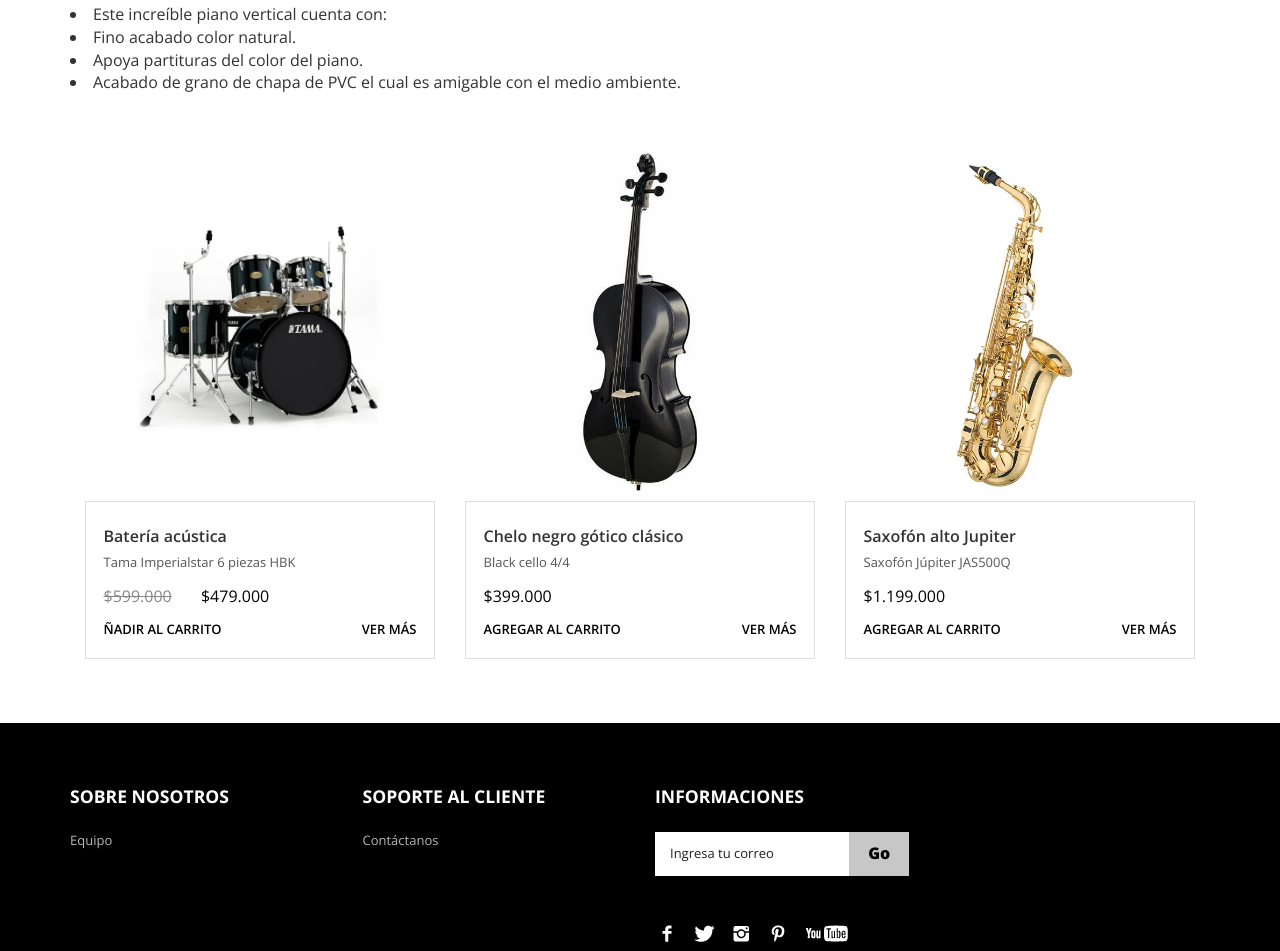
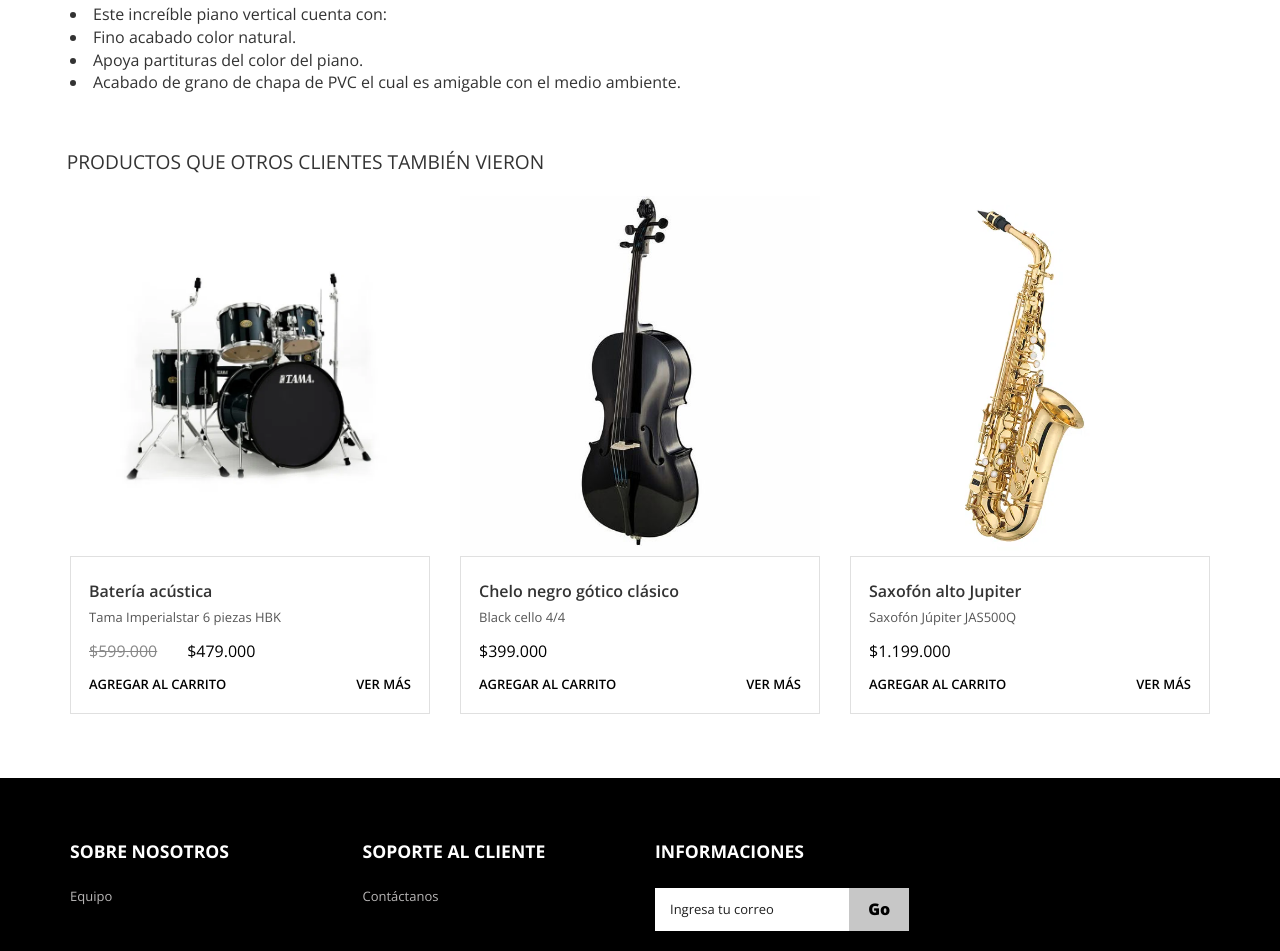
Before and after one commit to MisaelCartes/Proyecto-Music-pro, a plain HTML site: page MusicPro/Piano.html in a window 1280 px wide. Shown: the part 805-1756 px from the top of the page. Drawn offline with nearby package versions, Linux system fonts and the light colour scheme.

Commit message:
Detalle x2

```diff
--- a/MusicPro/Piano.html
+++ b/MusicPro/Piano.html
@@ -240,7 +240,9 @@ License URL: http://creativecommons.org/licenses/by/3.0/
 				<li>Apoya partituras del color del piano.</li>
 				<li>Acabado de grano de chapa de PVC el cual es amigable con el medio ambiente.</li>
 			</div>
-			<div class="col-md-4">
+			<div class="row">
+				<h4 class="m_11">Productos que otros clientes también vieron</h4>
+				<div class="col-md-4 product1">
 				<img src="images/Bateria.jpg" class="img-responsive" alt=""/>
 				<div class="shop_desc"><a href="Bateria.html">
 					</a><h3><a href="Bateria.html"></a><a href="Bateria.html">Batería acústica</a></h3>
@@ -248,7 +250,7 @@ License URL: http://creativecommons.org/licenses/by/3.0/
 					<span class="reducedfrom">$599.000</span>
 					<span class="actual">$479.000</span><br>
 					<ul class="buttons">
-						<li class="cart"><a href="#">ñadir al carrito</a></li>
+						<li class="cart"><a href="#">Agregar al carrito</a></li>
 						<li class="shop_btn"><a href="#">Ver más</a></li>
 						<div class="clear"> </div>
 					</ul>
```
Also changed, not shown: MusicPro/contact.html (+1 -1 lines).
